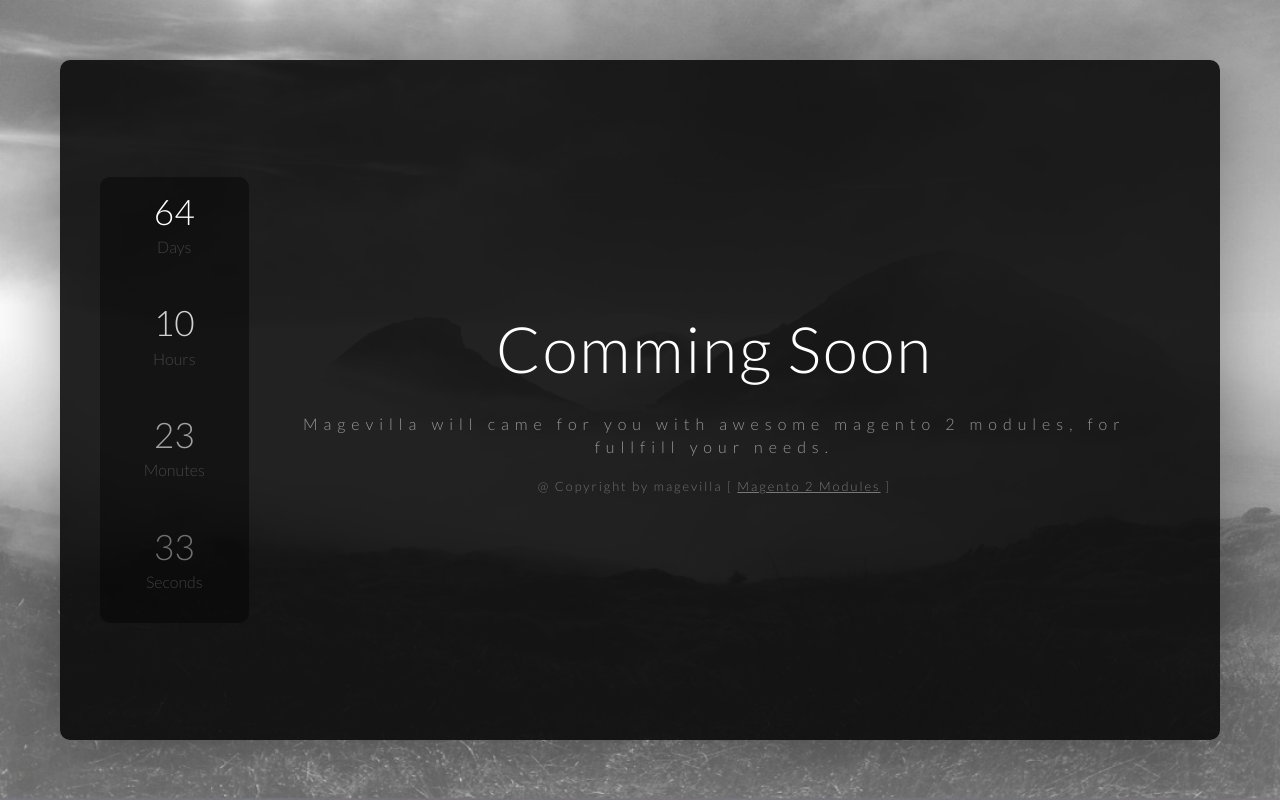
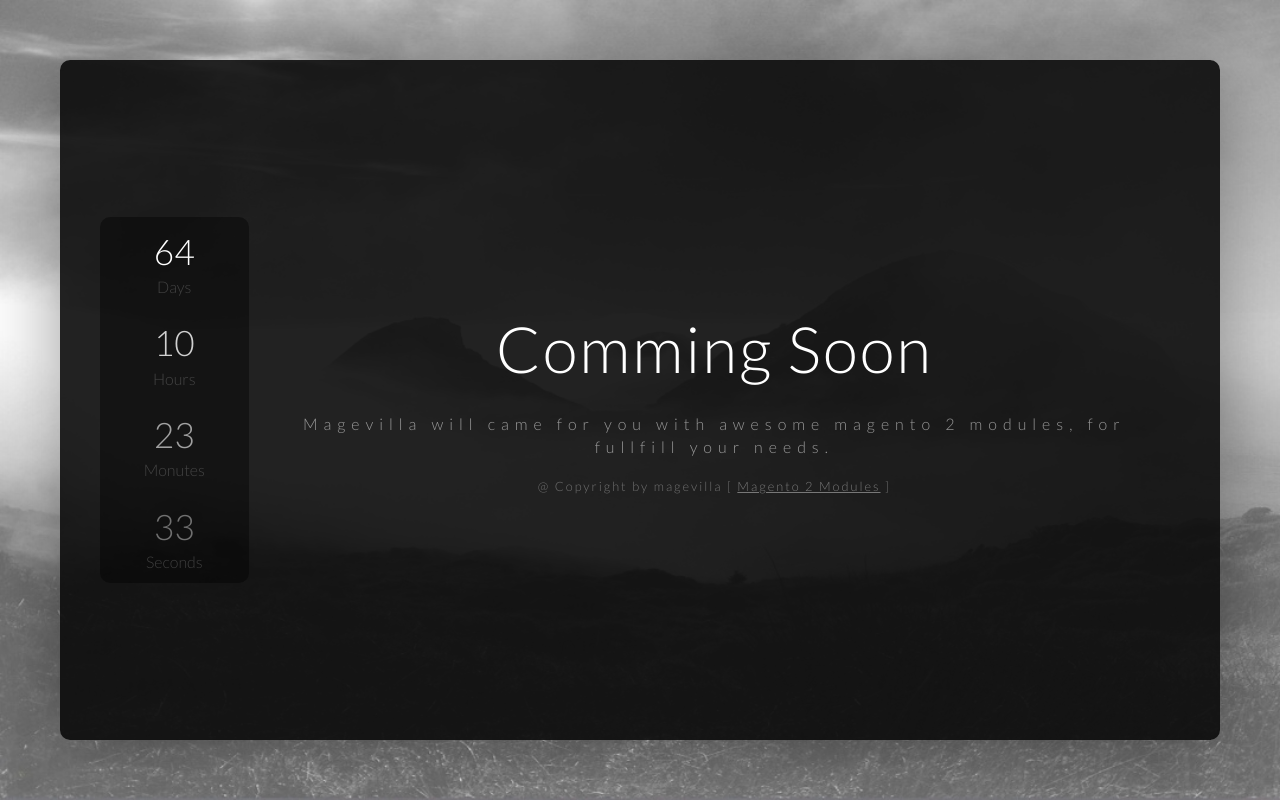
Before and after one commit to SharadVadoliya/magevilla.github.io, a plain HTML site: page index.html in a window 1280 px wide. Drawn offline with Linux system fonts and the light colour scheme.

Commit message:
V1: update timer li tag

```diff
--- a/index.html
+++ b/index.html
@@ -10,10 +10,10 @@
 <body>
 	<div id="countdown">
 	  <ul id="timer">
-		<li><span id="days" class="counter">00</span><span class="label">Days</span><li>
-		<li><span id="hours" class="counter">00</span><span class="label">Hours</span><li>
-		<li><span id="minutes" class="counter">00</span><span class="label">Monutes</span><li>
-		<li><span id="seconds" class="counter">00</span><span class="label">Seconds</span><li>
+		<li><span id="days" class="counter">00</span><span class="label">Days</span></li>
+		<li><span id="hours" class="counter">00</span><span class="label">Hours</span></li>
+		<li><span id="minutes" class="counter">00</span><span class="label">Monutes</span></li>
+		<li><span id="seconds" class="counter">00</span><span class="label">Seconds</span></li>
 	  </ul>
 	  <div id="info">
 		<h1 id="comming-soon">Comming Soon</h1>
```
